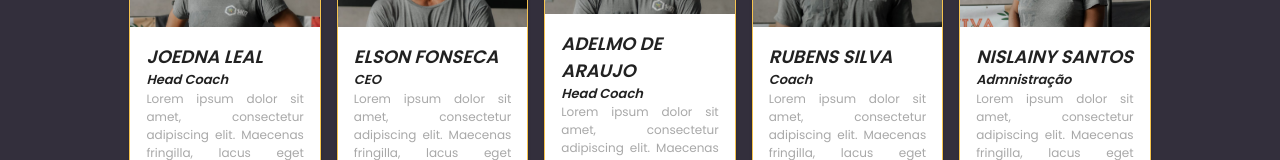
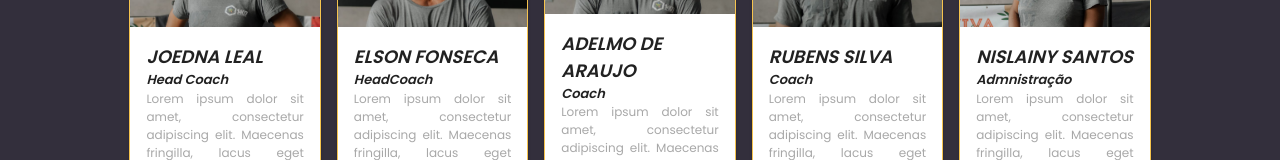
Before and after one commit to lucasrodrigges/1407-site, a React (Vite) app: page / in a window 1280 px wide. Shown: the part 1098-1258 px from the top of the page. Built offline with nearby package versions, Linux system fonts and the light colour scheme.

Commit message:
fix employee info

```diff
--- a/src/components/OurTeam/Index.jsx
+++ b/src/components/OurTeam/Index.jsx
@@ -16,13 +16,13 @@ const cards = [{
   path: 'https://www.instagram.com/joednalealcoach/',
 }, {
   title: 'Elson Fonseca',
-  subtitle: 'CEO',
+  subtitle: 'HeadCoach',
   info: 'Lorem ipsum dolor sit amet, consectetur adipiscing elit. Maecenas fringilla, lacus eget consequat ',
   image: ElsonImage,
   path: 'https://www.instagram.com/elsonfonseca/',
 }, {
   title: 'Adelmo de Araujo',
-  subtitle: 'Head Coach',
+  subtitle: 'Coach',
   info: 'Lorem ipsum dolor sit amet, consectetur adipiscing elit. Maecenas fringilla, lacus eget consequat ',
   image: AdelmoImage,
   path: 'https://www.instagram.com/ad3lmo/',
```
